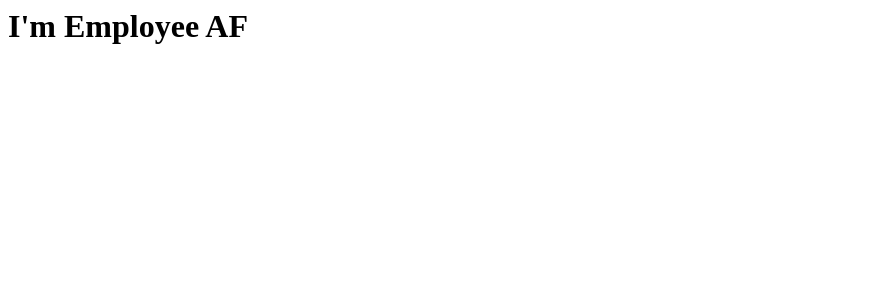
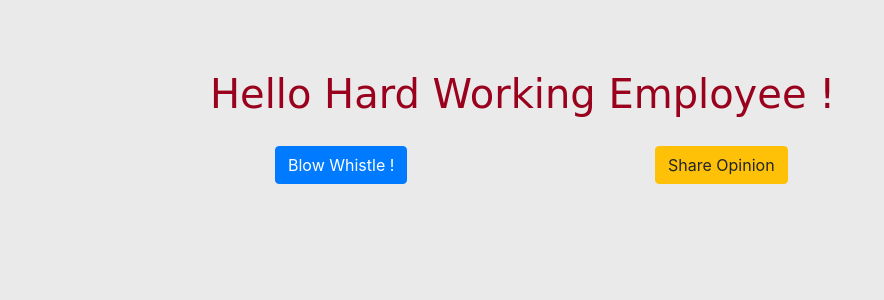
Before and after one commit to AnkDos/whistle_blow, a Flask app: template templates/employee.html in a window 1280 px wide. Shown: the top 300 px of the page, without its empty margins (0-884 px from the left). Run offline with Flask 2, Linux system fonts and the light colour scheme; the template is opened without the code that fills it, so the values that code supplies are empty; some libraries are stand-ins or nearby versions.

Commit message:
designed employee page and added basic routing

```diff
--- a/app.py
+++ b/app.py
@@ -18,6 +18,12 @@ def emp(choice) :
     else :
         return "Wrong Choice Mate "
 
+@app.route('/emp/<action>')
+def action(action) :
+    if action == 'blow_whistle' :
+        return render_template('blow_whistle.html')
+    elif action == 'share_opinion' :
+        return render_template('share_opinion.html')
 
 
 
--- a/templates/employee.html
+++ b/templates/employee.html
@@ -1,2 +1,40 @@
-<h1>I'm Employee AF
-</h1>
+<html>
+    <head>
+    <link rel = "stylesheet" href  = "https://stackpath.bootstrapcdn.com/bootstrap/4.3.1/css/bootstrap.min.css" />
+    <script src = "https://stackpath.bootstrapcdn.com/bootstrap/4.3.1/js/bootstrap.min.js" ></script>
+     <link rel = "stylesheet" href = "{{ url_for('static',filename='style.css') }}">
+    </head>
+    <body class = "body_lp">
+        <div class = "container">
+              <div class = "row">
+                  <div class = "col-sm-1">
+
+                  </div>
+                  <div class = "col-sm-10">
+                      <h1 class = "fh"> Hello Hard Working Employee ! </h1>
+                  </div>
+              </div>
+
+        </div>
+
+     <div class ="container">
+         <div class = "row">
+            <div class = "col-sm-2">
+
+            </div>
+
+            <div class = "col-sm-4">
+                   <a href = {{url_for('action' , action = 'blow_whistle')}}> <button class="btn btn-primary" ><i class="fa fa-home"></i> Blow Whistle !</button> </a>
+                </div>
+
+                <div class = "col-sm-4">
+                <a href = {{url_for('action' ,  action = 'share_opinion')}}>  <button class="btn btn-warning"  ><i class="fa fa-bars"></i>Share Opinion</button></a>
+
+                    </div>
+
+         </div>
+     </div>
+
+
+    </body>
+</html>
```
